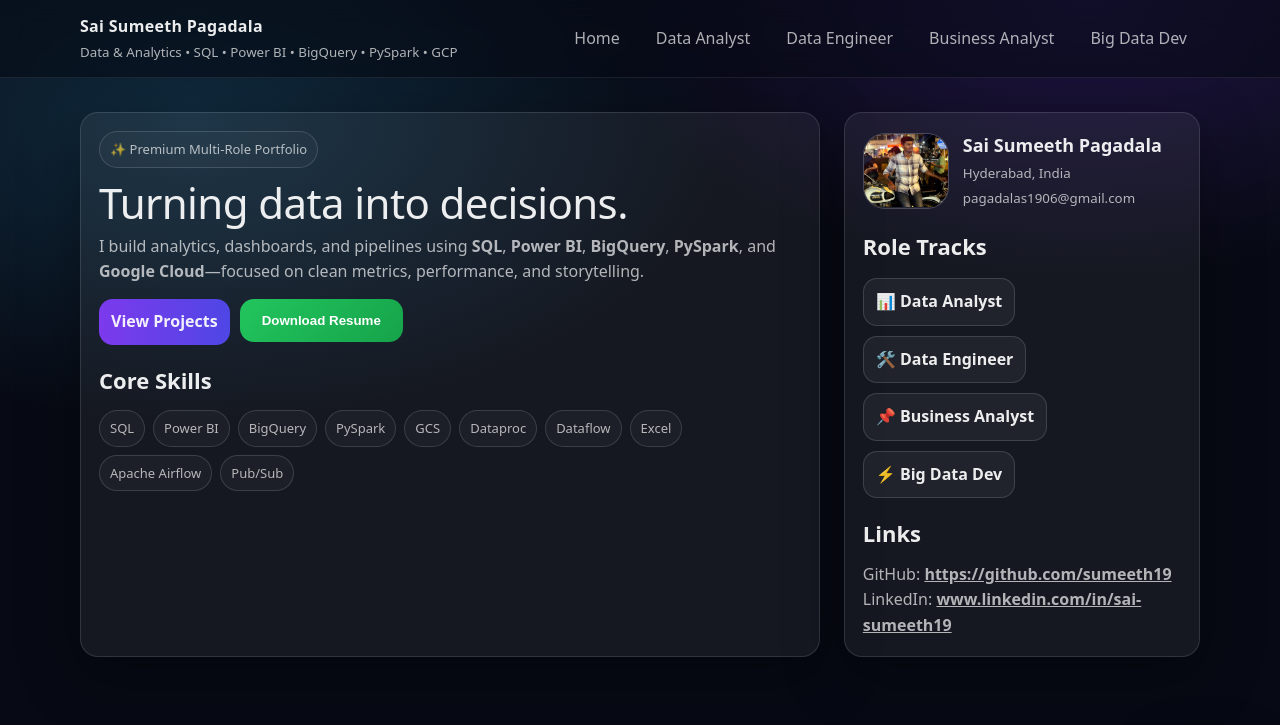
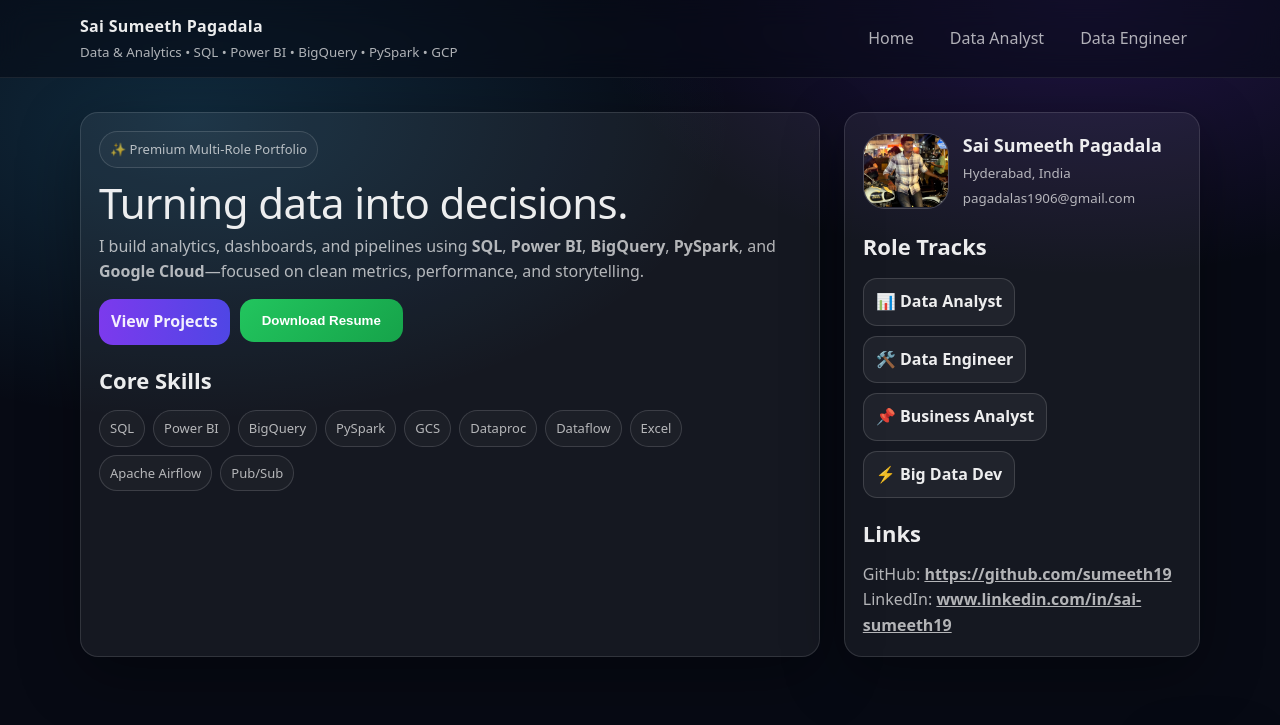
Before and after one commit to sumeeth19/portfolio, a plain HTML site: page portfolio/index.html in a window 1280 px wide. Shown: the top 725 px of the page. Drawn offline with Linux system fonts and the light colour scheme.

Commit message:
Fix HTML formatting and structure in index.html

```diff
--- a/portfolio/index.html
+++ b/portfolio/index.html
@@ -22,8 +22,7 @@
       <a href="index.html">Home</a>
       <a href="data-analyst.html">Data Analyst</a>
       <a href="data-engineer.html">Data Engineer</a>
-      <a href="business-analyst.html">Business Analyst</a>
-      <a href="big-data-dev.html">Big Data Dev</a>
+
     </div>
   </div>
 </div>
```
